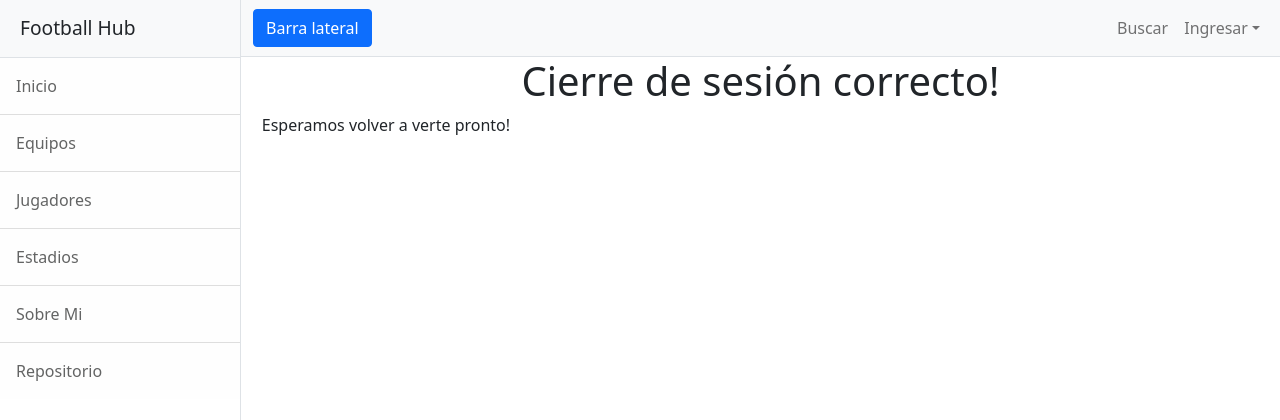
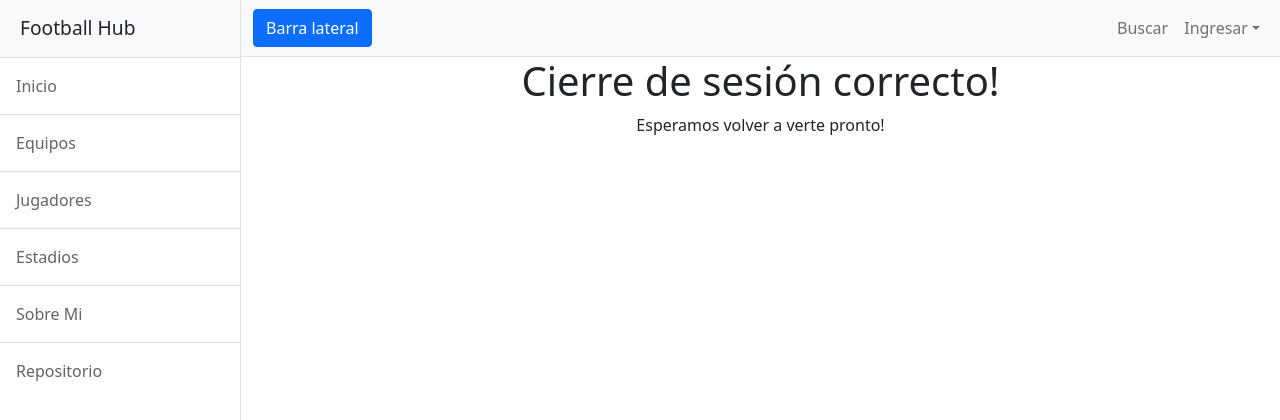
Before and after one commit to Ignacio-Humphreys/Entrega-Final-Humphreys, a Django app: page /App_fbhub/logout in a window 1280 px wide. Shown: the top 420 px of the page. Run offline with Django 4.2, Linux system fonts and the light colour scheme; some libraries are stand-ins or nearby versions.

Commit message:
Actualización del readme

```diff
--- a/App_fbhub/templates/logout.html
+++ b/App_fbhub/templates/logout.html
@@ -5,6 +5,6 @@
 {% block changed_content  %}
 
 <h1 style="display: flex; justify-content: center;">Cierre de sesión correcto!</h1>
-<p style="margin-left: 2%;">Esperamos volver a verte pronto!</p>
+<p style="display: flex; justify-content: center;">Esperamos volver a verte pronto!</p>
 
 {% endblock %}
```
Also changed, not shown: README.md, db.sqlite3.
